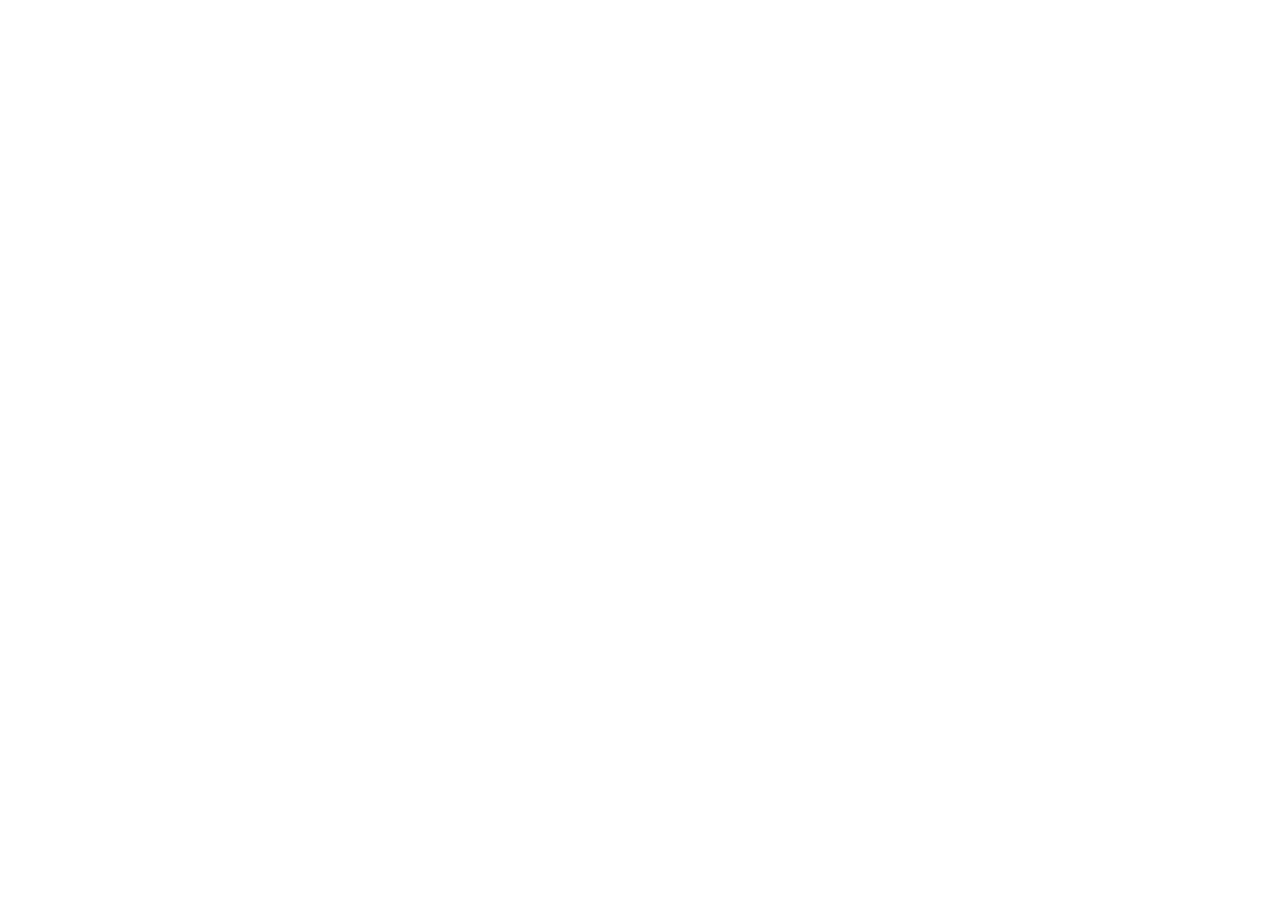
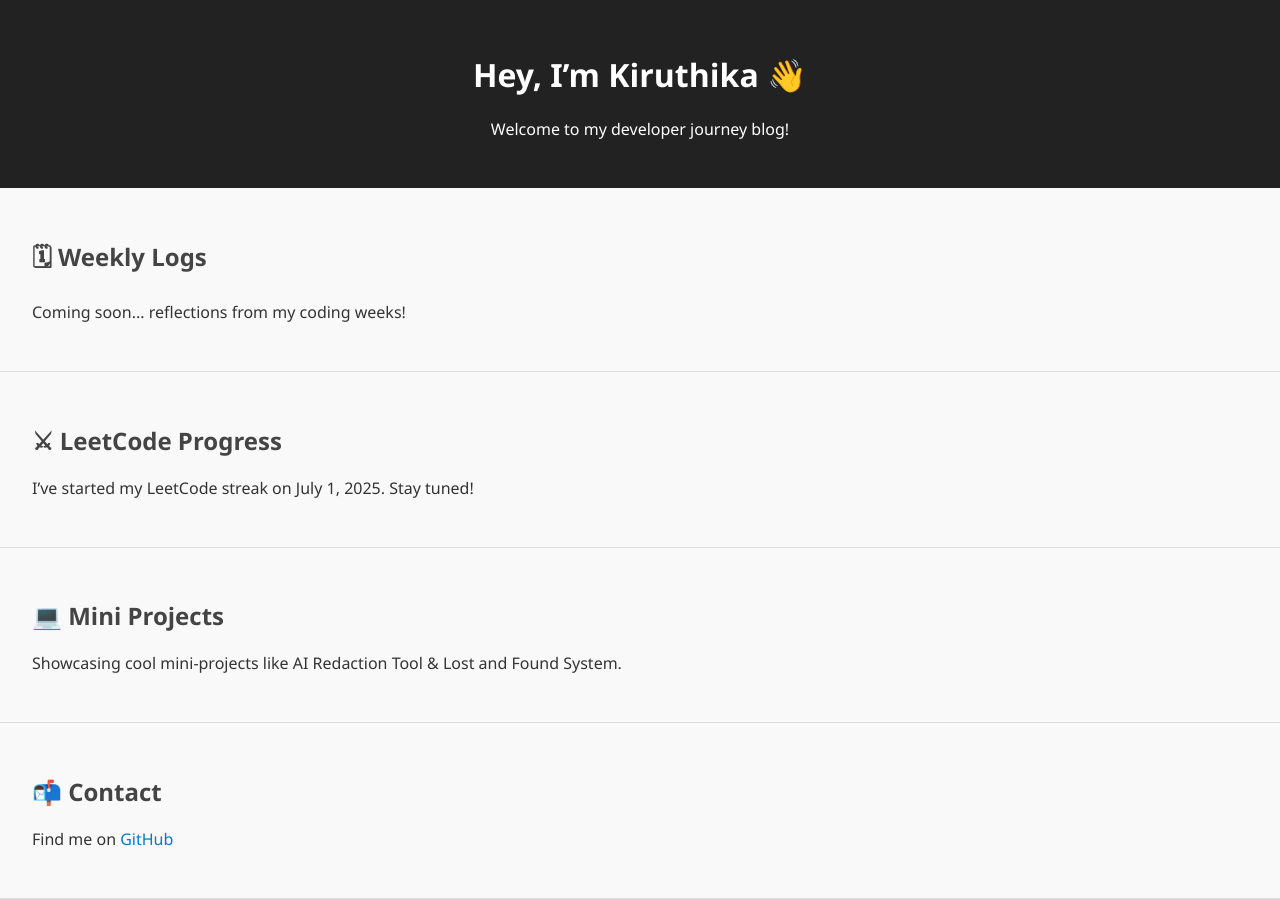
Before and after one commit to kiru1711/dev-diary-blog, a plain HTML site: page index.html in a window 1280 px wide. Before the commit the page ends 800 px from the top, so only its background shows below. Drawn offline with Linux system fonts and the light colour scheme.

Commit message:
Add initial homepage layout

```diff
--- a/index.html
+++ b/index.html
@@ -1 +1,61 @@
 <!-- dev diary blog coming soon 😎 -->
+ <!DOCTYPE html>
+<html lang="en">
+<head>
+  <meta charset="UTF-8" />
+  <meta name="viewport" content="width=device-width, initial-scale=1.0"/>
+  <title>Kiruthika's Dev Diary</title>
+  <style>
+    body {
+      font-family: 'Segoe UI', sans-serif;
+      margin: 0;
+      padding: 0;
+      background: #f9f9f9;
+      color: #333;
+    }
+    header {
+      background: #222;
+      color: #fff;
+      padding: 2rem;
+      text-align: center;
+    }
+    .section {
+      padding: 2rem;
+      border-bottom: 1px solid #ddd;
+    }
+    h2 {
+      color: #444;
+    }
+    a {
+      color: #007acc;
+      text-decoration: none;
+    }
+  </style>
+</head>
+<body>
+  <header>
+    <h1>Hey, I’m Kiruthika 👋</h1>
+    <p>Welcome to my developer journey blog!</p>
+  </header>
+
+  <div class="section" id="weekly-logs">
+    <h2>🗓 Weekly Logs</h2>
+    <p>Coming soon... reflections from my coding weeks!</p>
+  </div>
+
+  <div class="section" id="leetcode-progress">
+    <h2>⚔ LeetCode Progress</h2>
+    <p>I’ve started my LeetCode streak on July 1, 2025. Stay tuned!</p>
+  </div>
+
+  <div class="section" id="mini-projects">
+    <h2>💻 Mini Projects</h2>
+    <p>Showcasing cool mini-projects like AI Redaction Tool & Lost and Found System.</p>
+  </div>
+
+  <div class="section" id="contact">
+    <h2>📬 Contact</h2>
+    <p>Find me on <a href="https://github.com/kiru1711" target="_blank">GitHub</a></p>
+  </div>
+</body>
+</html>
```
